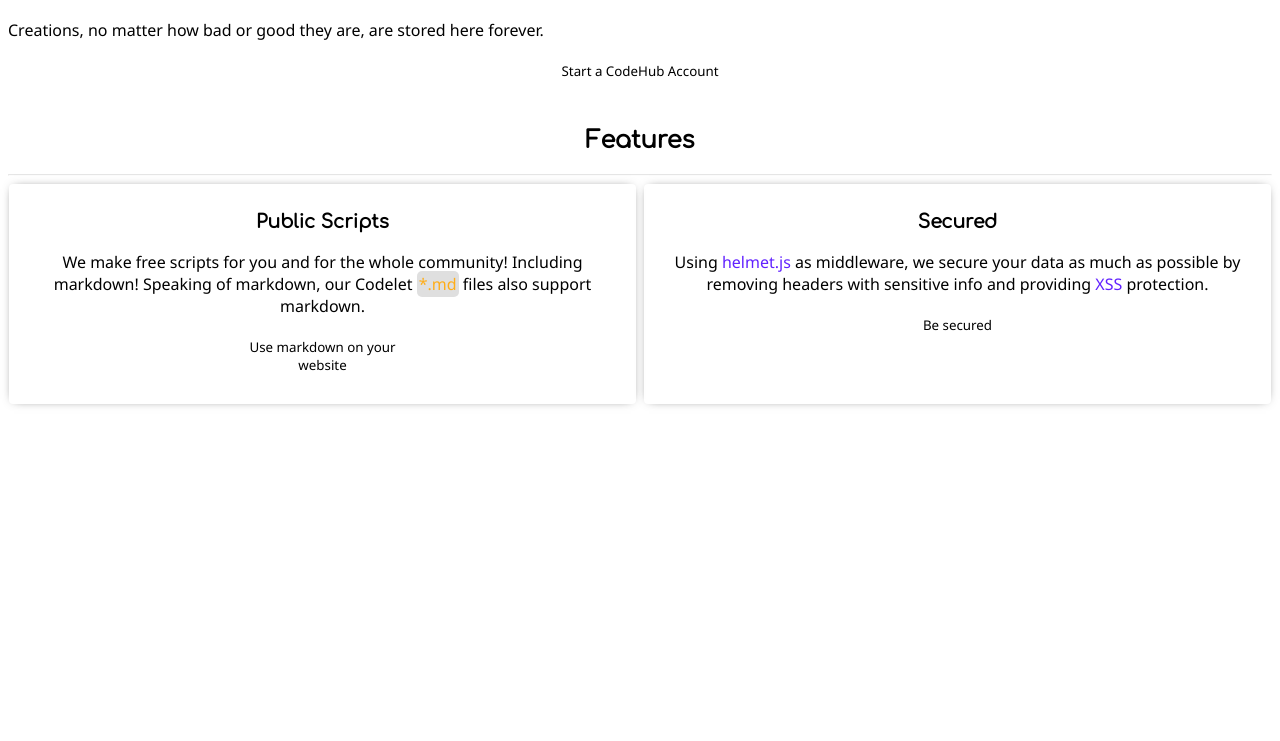
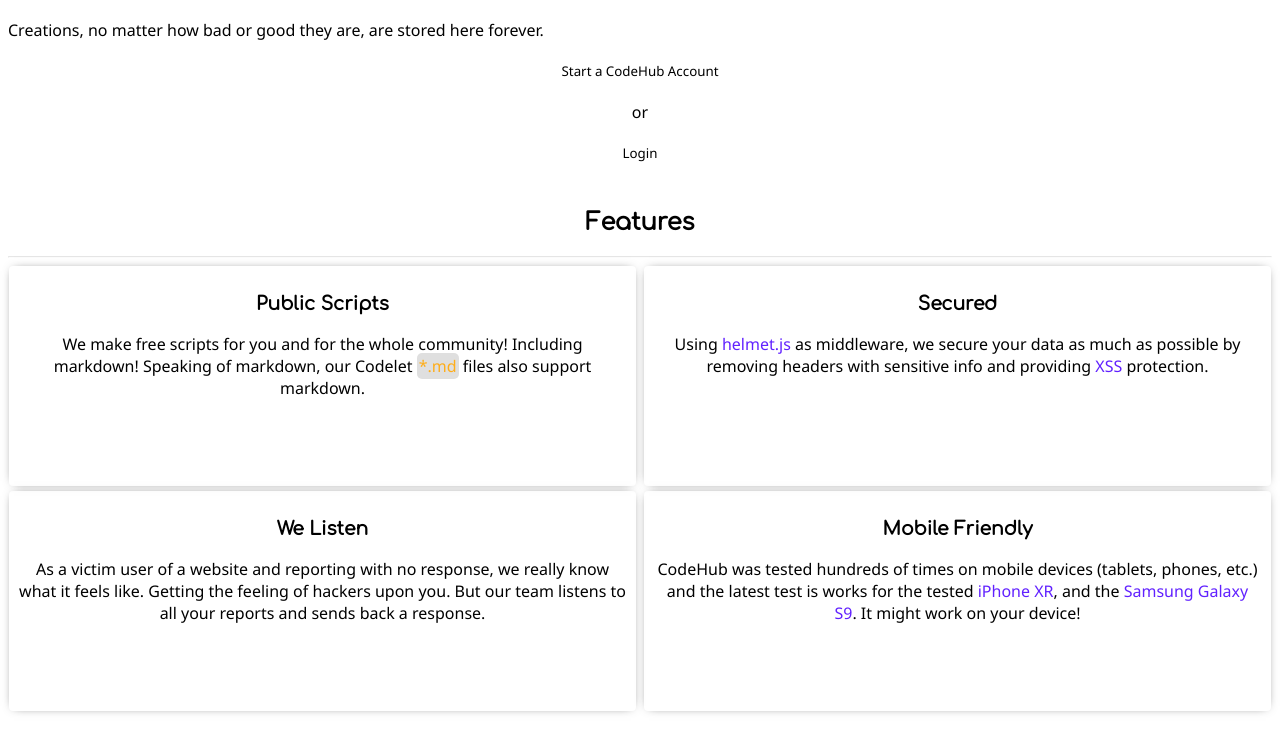
Before and after one commit to MiguelCodes/CodeHub, a website: page public/notloggedin/index.html in a window 1280 px wide. Shown: the part 59-800 px from the top of the page. Drawn offline with Linux system fonts and the light colour scheme.

Commit message:
Added nodemon support and modified some pages.

```diff
--- a/public/notloggedin/index.html
+++ b/public/notloggedin/index.html
@@ -10,22 +10,30 @@
     <h1>CodeHub</h1>
     <p>Creations, no matter how bad or good they are, are stored here forever.</p>
     <center>
-      <button>Start a CodeHub Account</button>
+      <button onclick="window.location='/signup'">Start a CodeHub Account</button>
+      <p>or</p>
+      <button onclick="window.location='/signup'">Login</button>
       <br>
       <br>
       <h2>Features</h2>
-      <hr style="border-top:1px gray solid; opacity:0.2;">
+      <hr>
     </center>
     <div class="examples">
       <div class="example" id="right">
         <h3>Secured</h3>
         <p>Using <a href="https://helmetjs.github.io">helmet.js</a> as middleware, we secure your data as much as possible by removing headers with sensitive info and providing <a href="https://en.wikipedia.org/wiki/Cross-site_scripting">XSS</a> protection.</p>
-        <button>Be secured</button>
       </div>
       <div class="example" id="left">
         <h3>Public Scripts</h3>
         <p class="markdown">We make free scripts for you and for the whole community! Including markdown! Speaking of markdown, our Codelet `*.md` files also support markdown.</p>
-        <button onclick="window.location='/public-scripts/md.js'">Use markdown on your website</button>
+      </div>
+      <div class="example" id="right">
+        <h3>Mobile Friendly</h3>
+        <p>CodeHub was tested hundreds of times on mobile devices (tablets, phones, etc.) and the latest test is works for the tested <a href="https://www.apple.com/shop/buy-iphone/iphone-xr">iPhone XR</a>, and the <a href="https://www.samsung.com/us/mobile/phones/galaxy-s/galaxy-s9-64gb--unlocked--sm-g960uzpaxaa/">Samsung Galaxy S9</a>. It might work on your device!</p>
+      </div>
+      <div class="example" id="left">
+        <h3>We Listen</h3>
+        <p>As a victim user of a website and reporting with no response, we really know what it feels like. Getting the feeling of hackers upon you. But our team listens to all your reports and sends back a response.</p>
       </div>
     </div>
 
--- a/public/notloggedin/style.css
+++ b/public/notloggedin/style.css
@@ -16,8 +16,8 @@
 
 * {
   font-family:'Segoe UI', Tahoma, Geneva, Verdana, sans-serif;
-  transition:0.8s;
-  -moz-transition:0.8s;
+  transition:0.3s;
+  -moz-transition:0.3s;
   animation:slide 0.8s ease forwards;
 }
 
@@ -26,6 +26,8 @@
 }
 
 button {
+  transition:0.8s;
+  -moz-transition:0.8s;
   border:none;
   border-radius:5px;
   padding:5px;
@@ -33,6 +35,7 @@
   background-size:400px 80px;
   cursor:pointer;
   max-width:200px;
+  margin:0px;
 }
 
 button:hover {
@@ -52,11 +55,9 @@
 
 .examples {
   width:100%;
-  display:table;
 }
 
 .example {
-  display:table-cell;
   padding:10px;
   text-align:center;
   border-radius:4px;
@@ -81,3 +82,14 @@
   margin-left:1px;
   float:left;
 }
+
+hr {
+  border-top:1px gray solid;
+  opacity:0.2;
+}
+
+card img {
+  position:absolute;
+  float:right;
+  border-radius:50%;
+}
```
Also changed, not shown: index.js (+18 -6 lines), package.json (+7 -5 lines), 3 other files.
